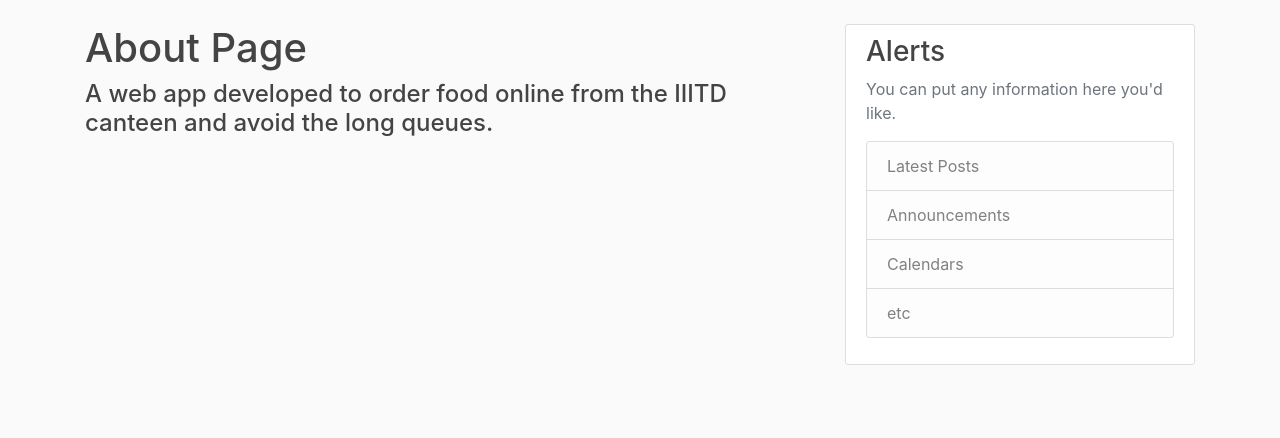
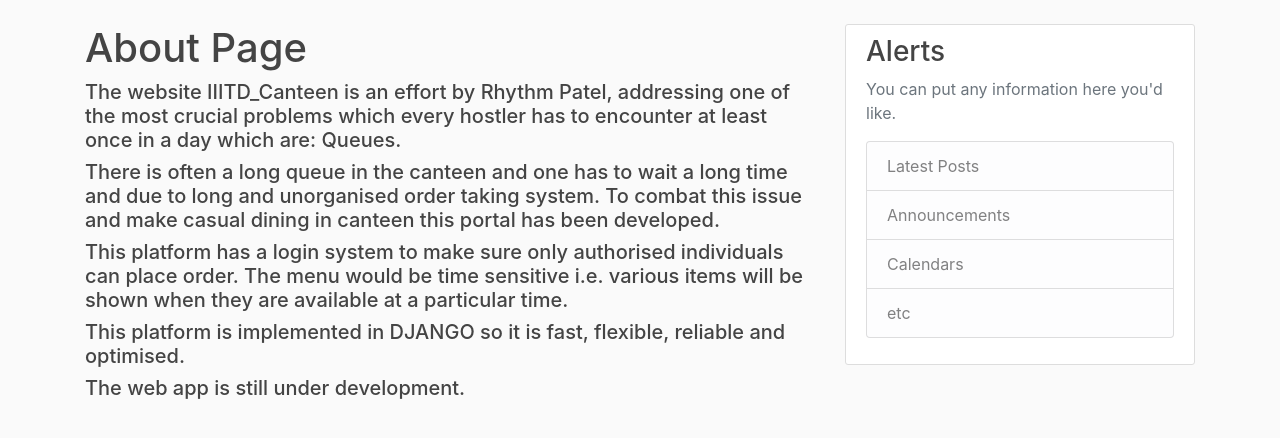
Before and after one commit to rhythm-patel/IIITD_Canteen, a Django app: page /about/ in a window 1280 px wide. Shown: the part 56-494 px from the top of the page. Run offline with Django 3.2, Linux system fonts and the light colour scheme; some libraries are stand-ins or nearby versions.

Commit message:
more updates

```diff
--- a/blog/templates/blog/about.html
+++ b/blog/templates/blog/about.html
@@ -1,5 +1,14 @@
 {% extends "blog/base.html" %}
 {% block content %}
     <h1>About Page</h1>
-    <h4>A web app developed to order food online from the IIITD canteen and avoid the long queues.</h4>
+    <h5>The website IIITD_Canteen is an effort by Rhythm Patel, addressing one of the most crucial problems which every hostler has to encounter at least once in a day which are: Queues.</h5>
+
+<h5>There is often a long queue in the canteen and one has to wait a long time and due to long and unorganised order taking system. To combat this issue and make casual dining in canteen this portal has been developed.</h5>
+
+<h5>This platform has a login system to make sure only authorised individuals can place order.
+The menu would be time sensitive i.e. various items will be shown when they are available at a particular time.</h5>
+
+<h5>This platform is implemented in DJANGO so it is fast, flexible, reliable and optimised.</h5>
+
+<h5>The web app is still under development.</h5>
 {% endblock content %}
--- a/django_project/settings.py
+++ b/django_project/settings.py
@@ -20,7 +20,7 @@
 SECRET_KEY = os.environ.get('DJANGO_SECRET_KEY', 'exhlfdat&vfum(-34*c2uroi(($ww(yo$9pv98=e6p^gl(-eoj')
 
 # SECURITY WARNING: don't run with debug turned on in production!
-DEBUG = False
+DEBUG = True
 
 ALLOWED_HOSTS = ['*']
 
```
Also changed, not shown: db.sqlite3, media/profile_pics/RhythmDP_kiTEEnl.jpg (added), 5 other files.
